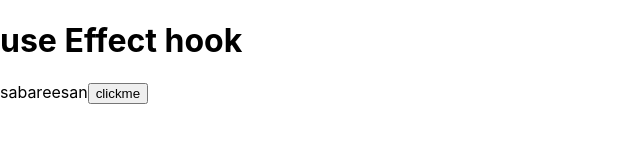
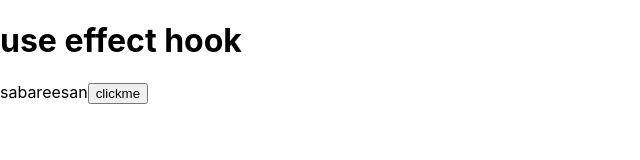
Before and after one commit to Sabareesan18/sabareesan, a React (Create React App) app in the folder myapp/: page / in a window 1280 px wide. Shown: the top 160 px of the page, without its empty margins (0-640 px from the left). Built offline with nearby package versions, Linux system fonts and the light colour scheme.

Commit message:
this is first time

```diff
--- a/myapp/src/App.js
+++ b/myapp/src/App.js
@@ -1,4 +1,30 @@
-import {useState,useEffect}from 'react'
+import {useState,useEffect} from 'react'
+function App()
+{
+  const[title,SetTitle]=useState("sabareesan")
+   useEffect(()=>{
+    document.title=title
+    // don't use:setstate here
+    //SetTitle("jayaraman")
+   })
+
+   const dis=()=>{
+    SetTitle("karthi")
+   }
+
+
+  return(
+     <>
+     <h1>use effect hook</h1>
+     {title}
+    <button onClick={dis}>clickme</button>
+     </>
+
+
+  )
+}
+export default App
+/*import {useState,useEffect}from 'react'
 function App(){
  const[title,setTitle]=useState("sabareesan")
  useEffect(()=>{
```
